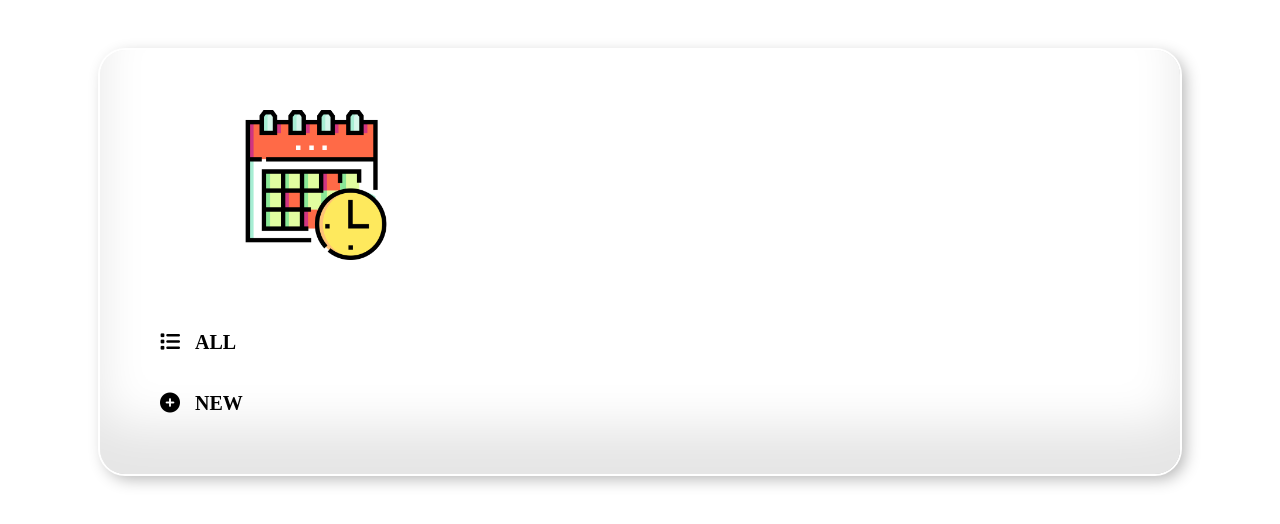
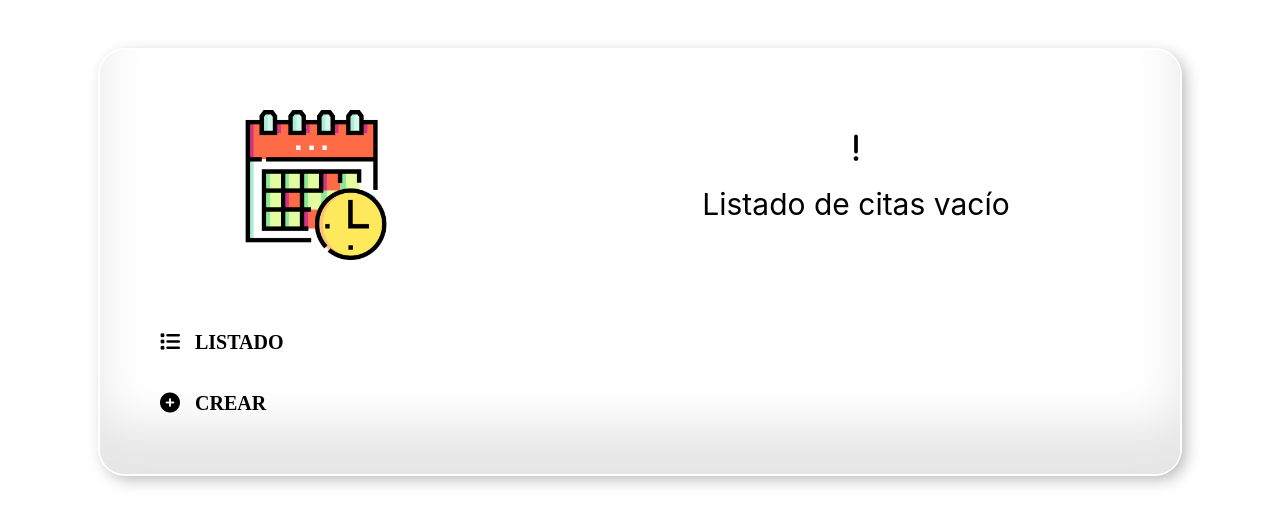
Before and after one commit to AldairMC/appointment--list, a React (Create React App) app: page / in a window 1280 px wide. Shown: the top 524 px of the page. Built offline with nearby package versions, Linux system fonts and the light colour scheme.

Commit message:
:art::rocket: Deploy project

```diff
--- a/src/components/List.jsx
+++ b/src/components/List.jsx
@@ -1,4 +1,7 @@
 import React from 'react';
+
+//style
+import '../css/Error.scss'
 
 //compoents
 import Item from './Item'
@@ -16,7 +19,17 @@ const List = () => {
     }
 
     return (
-        <div>
+        (appointment.length == 0)?
+        <div className="container_error">
+            <div className="__text">
+                <i className="fas fa-exclamation"></i>
+            </div>
+            <br/>
+            <div className="__text">
+                <span>Listado de citas vacío</span>
+            </div>
+        </div>
+        : <div>
             {
                 Object.keys(appointment).map(key => (
                     <Item
--- a/src/components/Nav.jsx
+++ b/src/components/Nav.jsx
@@ -15,14 +15,14 @@ const Nav = () => {
             <div className="item">
                 <Link to={'/all'}>
                     <i className="fas fa-list item-text">
-                        <span className="text-name">ALL</span>
+                        <span className="text-name">LISTADO</span>
                     </i>
                 </Link>
             </div>
             <div className="item">
                 <Link to={'/new'}>
                     <i className="fas fa-plus-circle item-text">
-                        <span className="text-name">NEW</span>
+                        <span className="text-name">CREAR</span>
                     </i>
                 </Link>
             </div>
```
Also changed, not shown: 1 other file (tests, documents, lock files or other folders).
